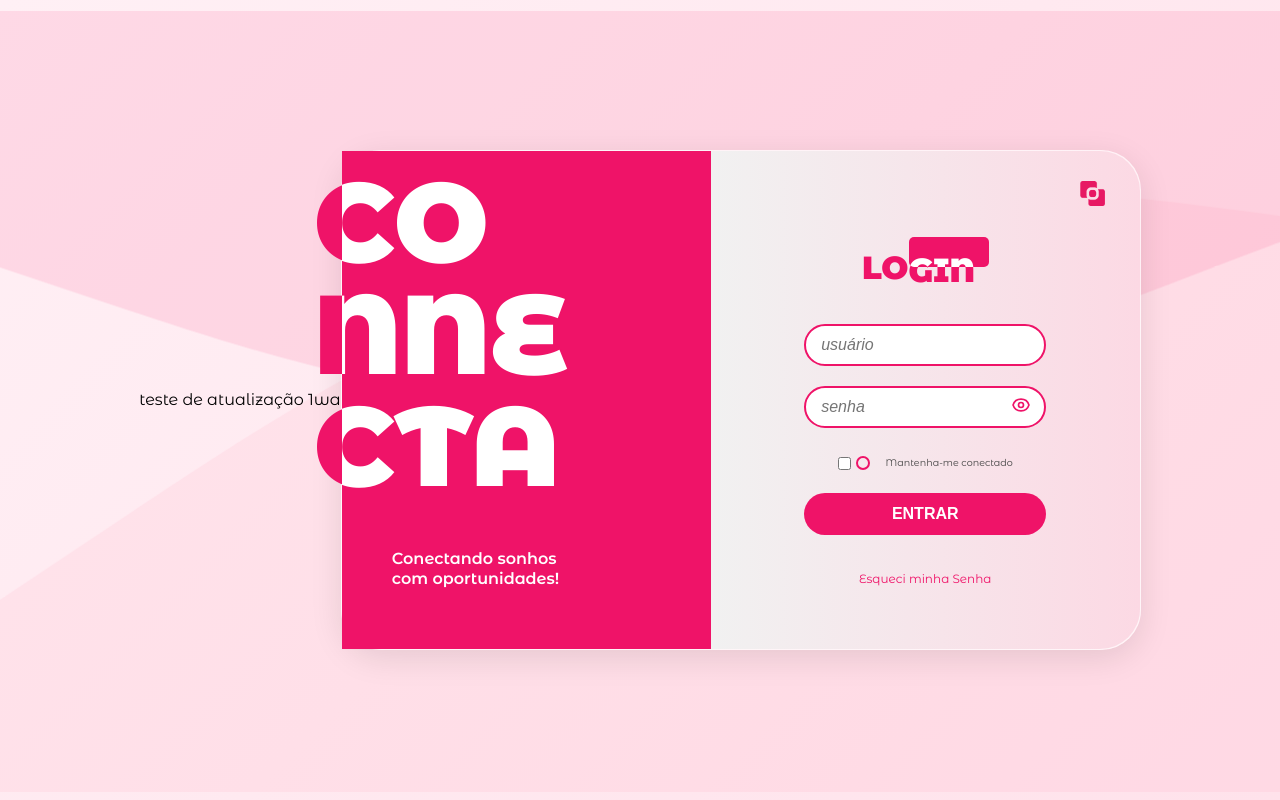
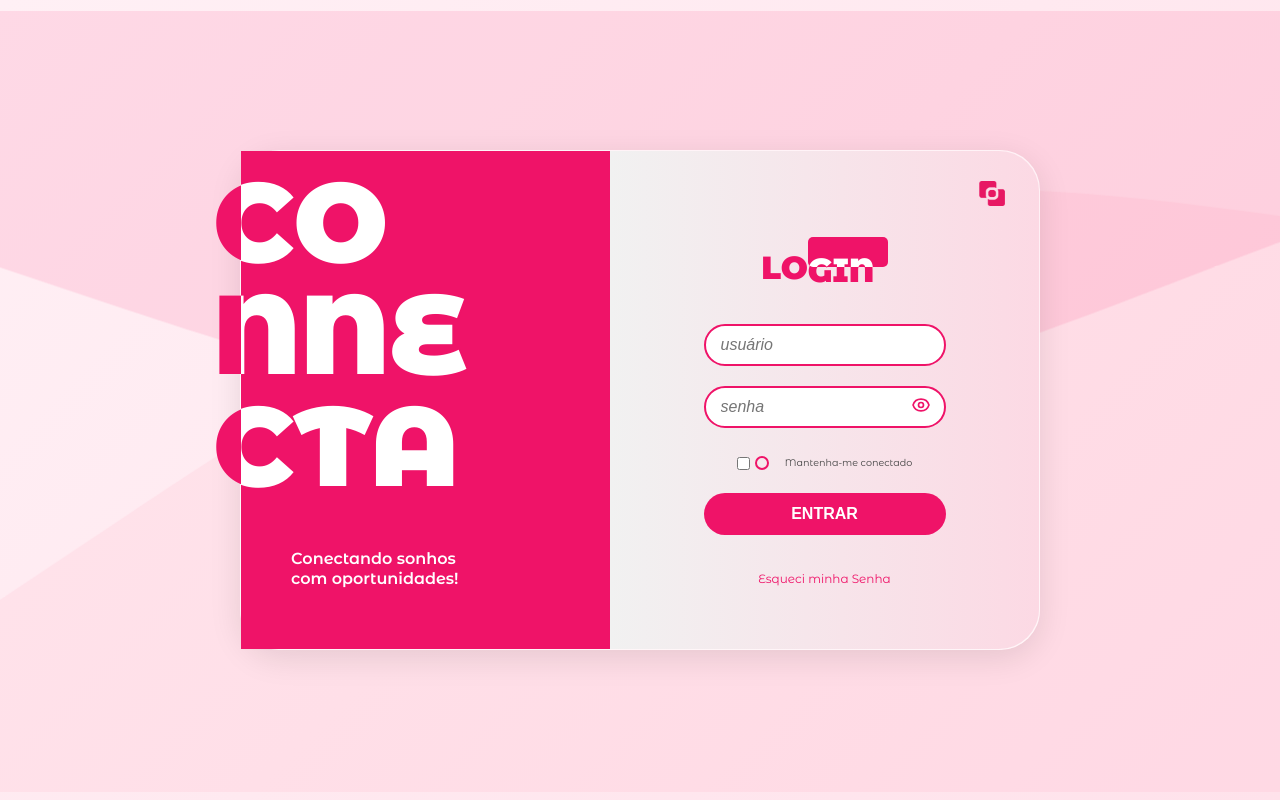
Before and after one commit to Fuyuki-Kuro/Connecta-App, a FastAPI app: page / in a window 1280 px wide. Run offline with FastAPI, Linux system fonts and the light colour scheme; parts of the project's set-up code (start-up, migrations or seed data) failed here and were passed over.

Commit message:
Update login.html

```diff
--- a/app/templates/login.html
+++ b/app/templates/login.html
@@ -8,8 +8,6 @@
   <link rel="stylesheet" href="/static/css/login.css">
 </head>
 <body>
-
-  teste de atualização 1wa
 
   <div class="background">
     <svg class="shape-top" viewBox="0 0 800 600" xmlns="http://www.w3.org/2000/svg">
```
